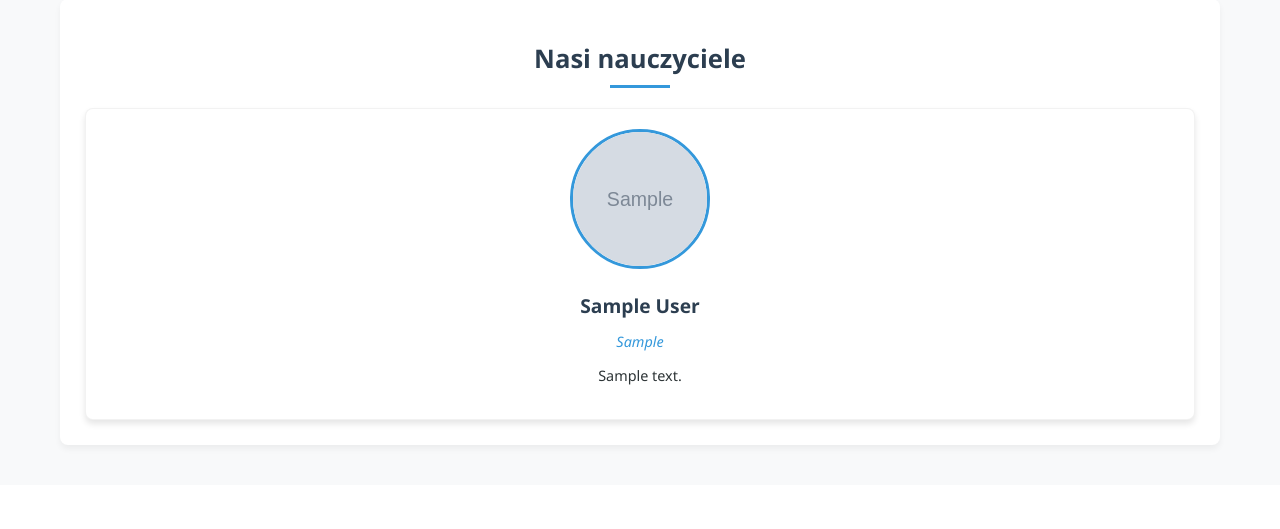
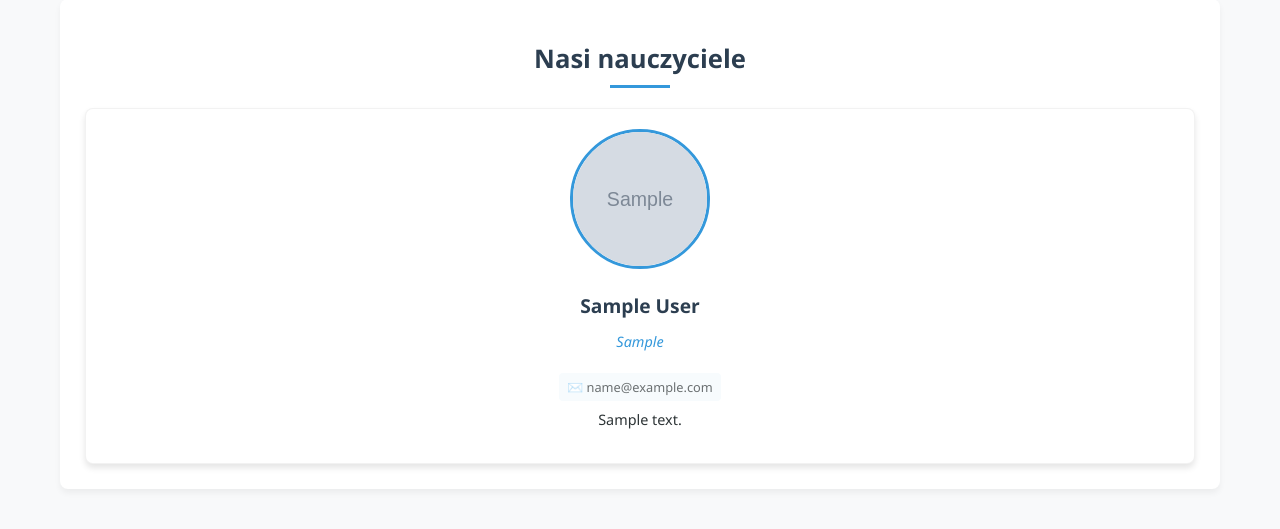
Before and after one commit to capmichal/cms, a Flask app: page / in a window 1280 px wide. Shown: the part 1075-1604 px from the top of the page. Before the commit the page ends 1524 px from the top, so only its background shows below. Run offline with Flask 3, Linux system fonts and the light colour scheme; tables that the repository leaves empty hold one stand-in row (values such as "Sample post"); grey boxes marked "Sample" are stand-in pictures; some web fonts are replaced.

Commit message:
c weryfikacja UNIQUE wartosci w bazie - email

```diff
--- a/app.py
+++ b/app.py
@@ -147,26 +147,39 @@ def manage_teachers():
 @login_required
 def add_teacher():
     if request.method == 'POST':
-        photo = request.files['photo']
-        if photo:
-            filename = secure_filename(photo.filename)
-            photo.save(os.path.join(app.config['UPLOAD_FOLDER'], filename))
-            photo_path = filename
-        else:
-            photo_path = None
+        # Check if email already exists
+        existing_teacher = Teacher.query.filter_by(email=request.form['email']).first()
+        if existing_teacher:
+            flash('Nauczyciel z tym adresem email już istnieje w Twojej szkole!')
+            return redirect(url_for('manage_teachers'))
 
-        teacher = Teacher(
-            first_name=request.form['first_name'],
-            last_name=request.form['last_name'],
-            email=request.form['email'],
-            specialization=request.form['specialization'],
-            bio=request.form['bio'],
-            photo_path=photo_path
-        )
-        db.session.add(teacher)
-        db.session.commit()
-        flash('Nauczyciel został dodany')
-        return redirect(url_for('manage_teachers'))
+        try:
+            photo = request.files['photo']
+            if photo:
+                filename = secure_filename(photo.filename)
+                photo.save(os.path.join(app.config['UPLOAD_FOLDER'], filename))
+                photo_path = filename
+            else:
+                photo_path = None
+
+            teacher = Teacher(
+                first_name=request.form['first_name'],
+                last_name=request.form['last_name'],
+                email=request.form['email'],
+                specialization=request.form['specialization'],
+                bio=request.form['bio'],
+                photo_path=photo_path
+            )
+            db.session.add(teacher)
+            db.session.commit()
+            flash('Nauczyciel został dodany')
+            return redirect(url_for('manage_teachers'))
+
+        except Exception as e:
+            db.session.rollback()
+            flash('Wystąpił błąd podczas dodawania nauczyciela')
+            return redirect(url_for('manage_teachers'))
+
     return render_template('admin/add_teacher.html')
 
 
@@ -191,30 +204,44 @@ def edit_teacher(teacher_id):
     teacher = Teacher.query.get(teacher_id)
 
     if request.method == 'POST':
-        teacher.first_name = request.form['first_name']
-        teacher.last_name = request.form['last_name']
-        teacher.email = request.form['email']
-        teacher.specialization = request.form['specialization']
-        teacher.bio = request.form['bio']
+        # Check if email changed and if new email already exists
+        new_email = request.form['email']
+        if new_email != teacher.email:
+            existing_teacher = Teacher.query.filter_by(email=new_email).first()
+            if existing_teacher:
+                flash('Nauczyciel z tym adresem email już istnieje w Twojej szkole!')
+                return redirect(url_for("manage_teachers"))
 
-        # Obsługa zdjęcia
-        if 'photo' in request.files:
-            file = request.files['photo']
-            if file and file.filename:
-                # Usuń stare zdjęcie jeśli istnieje
-                if teacher.photo_path:
-                    old_photo_path = os.path.join(app.config['UPLOAD_FOLDER'], teacher.photo_path)
-                    if os.path.exists(old_photo_path):
-                        os.remove(old_photo_path)
+        try:
+            teacher.first_name = request.form['first_name']
+            teacher.last_name = request.form['last_name']
+            teacher.email = new_email
+            teacher.specialization = request.form['specialization']
+            teacher.bio = request.form['bio']
 
-                # Zapisz nowe zdjęcie
-                filename = secure_filename(file.filename)
-                file.save(os.path.join(app.config['UPLOAD_FOLDER'], filename))
-                teacher.photo_path = filename
+            # Obsługa zdjęcia
+            if 'photo' in request.files:
+                file = request.files['photo']
+                if file and file.filename:
+                    # Usuń stare zdjęcie jeśli istnieje
+                    if teacher.photo_path:
+                        old_photo_path = os.path.join(app.config['UPLOAD_FOLDER'], teacher.photo_path)
+                        if os.path.exists(old_photo_path):
+                            os.remove(old_photo_path)
 
-        db.session.commit()
-        flash('Dane nauczyciela zostały zaktualizowane')
-        return redirect(url_for('manage_teachers'))
+                    # Zapisz nowe zdjęcie
+                    filename = secure_filename(file.filename)
+                    file.save(os.path.join(app.config['UPLOAD_FOLDER'], filename))
+                    teacher.photo_path = filename
+
+            db.session.commit()
+            flash('Dane nauczyciela zostały zaktualizowane')
+            return redirect(url_for('manage_teachers'))
+
+        except Exception as e:
+            db.session.rollback()
+            flash('Wystąpił błąd podczas aktualizacji danych nauczyciela')
+            return redirect(url_for("manage_teachers"))
 
     return render_template('admin/edit_teacher.html', teacher=teacher)
 
--- a/static/css/home_styles.css
+++ b/static/css/home_styles.css
@@ -253,6 +253,25 @@ p {
     white-space: pre-wrap;
 }
 
+.teacher-email {
+    font-size: 0.8em;
+    color: var(--text-color);
+    opacity: 0.7;
+    margin: 8px 0;
+    padding: 4px 8px;
+    background: rgba(52, 152, 219, 0.05);
+    border-radius: 4px;
+    display: inline-block;
+    word-wrap: break-word;
+    overflow-wrap: break-word;
+    max-width: 100%;
+    transition: opacity 0.3s ease;
+}
+
+.teacher-email:hover {
+    opacity: 1;
+}
+
 @media (max-width: 768px) {
     .courses-grid,
     .teachers-grid {
--- a/templates/public/home.html
+++ b/templates/public/home.html
@@ -60,6 +60,7 @@
                              alt="{{ teacher.first_name }} {{ teacher.last_name }}">
                         <h3>{{ teacher.first_name }} {{ teacher.last_name }}</h3>
                         <p class="specialization">{{ teacher.specialization }}</p>
+                        <p class="teacher-email">✉️ {{ teacher.email }}</p>
                         <p class="bio">{{ teacher.bio }}</p>
                     </div>
                     {% endfor %}
```
